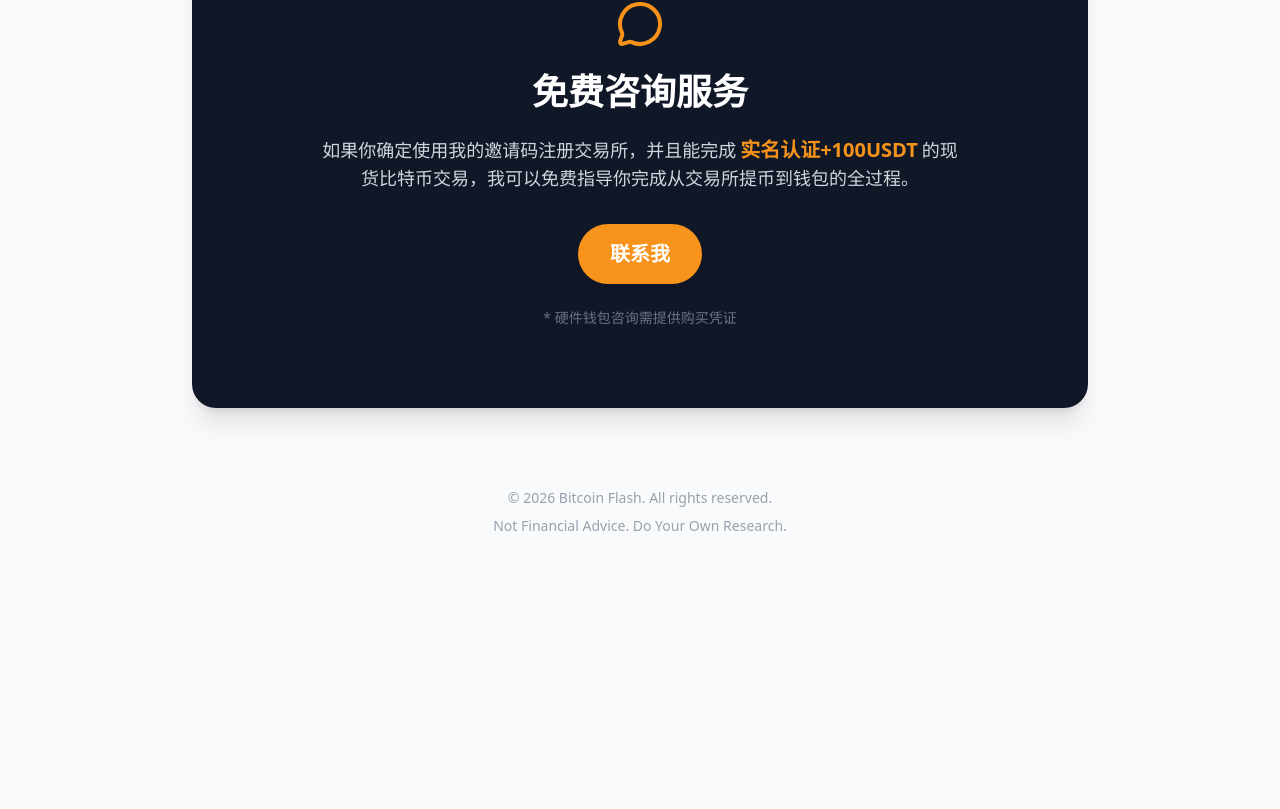
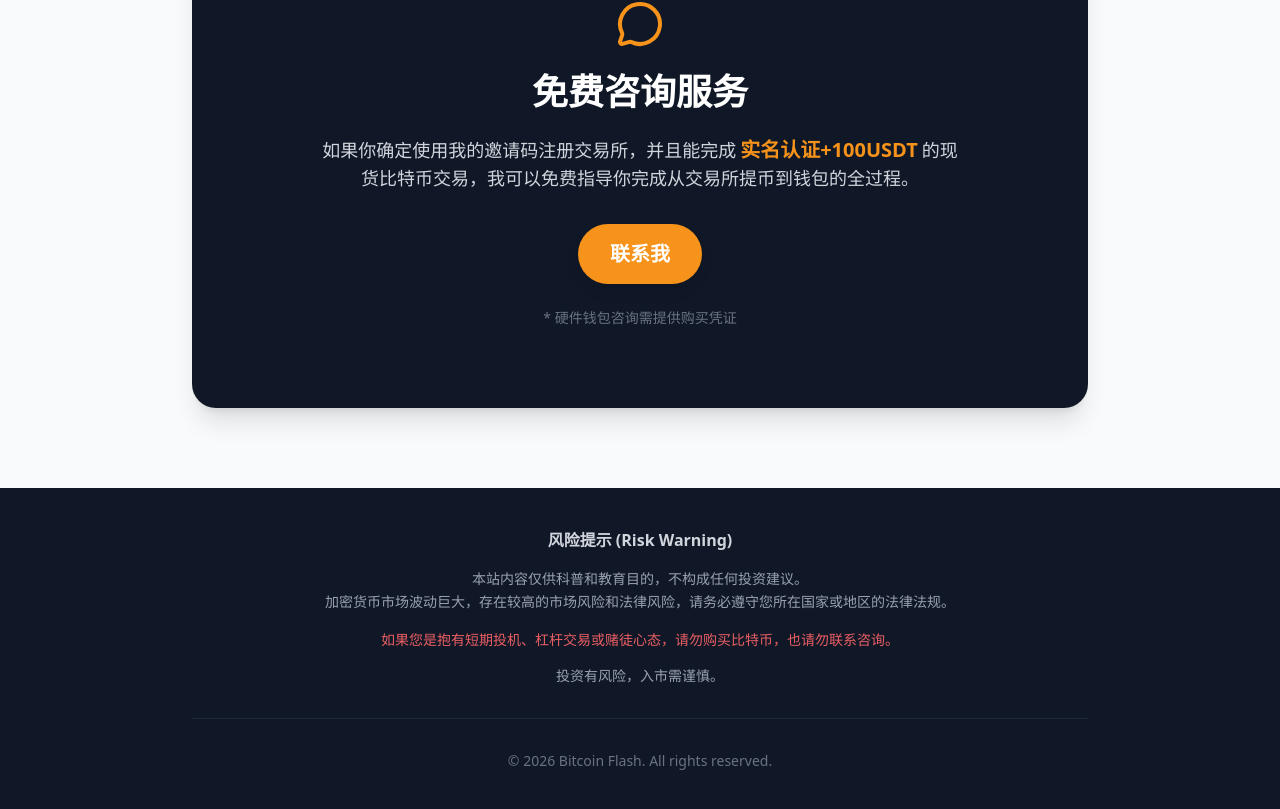
Before and after one commit to lovexw/bitcoin-flash-buy, a React (Vite) app: page / in a window 1280 px wide. Shown: the part 4081-4890 px from the top of the page. Before the commit the page ends 4657 px from the top, so only its background shows below. Built offline with nearby package versions, Linux system fonts and the light colour scheme.

Commit message:
Add risk disclaimer to Footer and README

```diff
--- a/src/components/Footer.tsx
+++ b/src/components/Footer.tsx
@@ -1,8 +1,24 @@
 export function Footer() {
   return (
-    <footer className="py-10 text-center text-gray-400 text-sm">
-      <p>© {new Date().getFullYear()} Bitcoin Flash. All rights reserved.</p>
-      <p className="mt-2">Not Financial Advice. Do Your Own Research.</p>
+    <footer className="py-10 px-4 text-center text-gray-400 text-xs md:text-sm bg-gray-900 mt-20">
+      <div className="max-w-4xl mx-auto space-y-4">
+        <p className="font-bold text-gray-300 text-base">风险提示 (Risk Warning)</p>
+        <p className="leading-relaxed">
+          本站内容仅供科普和教育目的，不构成任何投资建议。
+          <br className="hidden md:block" />
+          加密货币市场波动巨大，存在较高的市场风险和法律风险，请务必遵守您所在国家或地区的法律法规。
+        </p>
+        <p className="text-red-400/90 font-medium">
+          如果您是抱有短期投机、杠杆交易或赌徒心态，请勿购买比特币，也请勿联系咨询。
+        </p>
+        <p>
+          投资有风险，入市需谨慎。
+        </p>
+
+        <div className="pt-8 border-t border-gray-800 mt-8 text-gray-500">
+          <p>© {new Date().getFullYear()} Bitcoin Flash. All rights reserved.</p>
+        </div>
+      </div>
     </footer>
   );
 }
```
Also changed, not shown: 1 other file (tests, documents, lock files or other folders).
